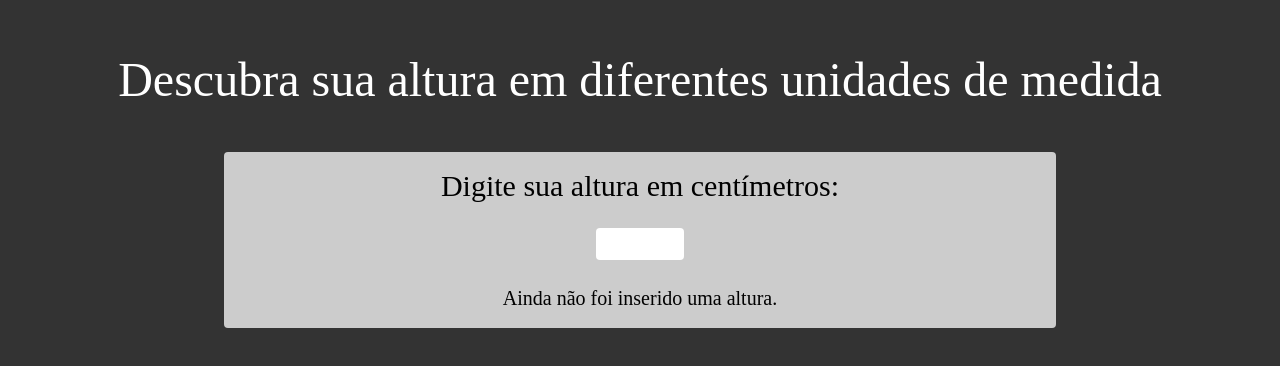
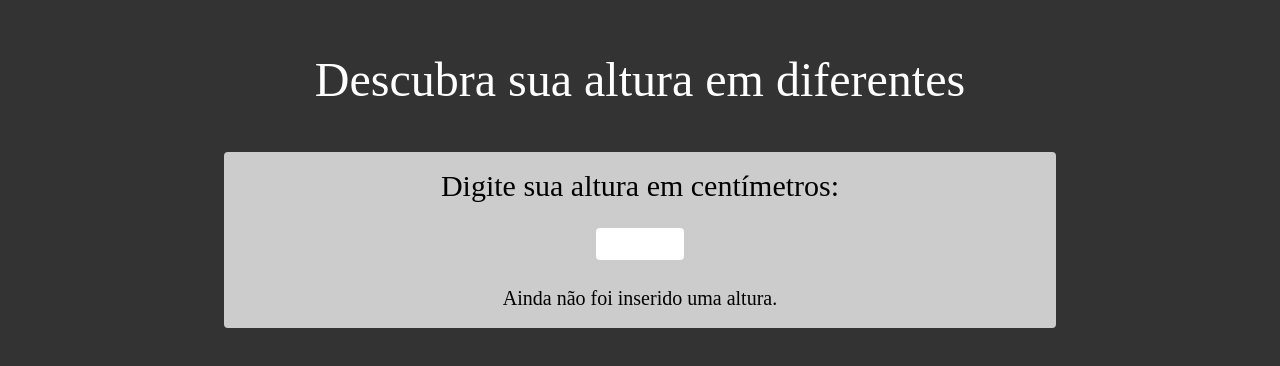
Before and after one commit to VLira96/Altura-em-cm-para-outras-escalas, a React (Create React App) app: page / in a window 1280 px wide. Shown: the top 366 px of the page. Built offline with nearby package versions, Linux system fonts and the light colour scheme.

Commit message:
deixando zoado

```diff
--- a/src/components/header.tsx
+++ b/src/components/header.tsx
@@ -2,7 +2,7 @@ const Header = () => {
     return (
         <header className="flex justify-center lg:m-12 m-4 pt-2">
             <h1 className="text-white lg:text-5xl text-4xl">
-                Descubra sua altura em diferentes unidades de medida
+                Descubra sua altura em diferentes{/*  unidades de medida */}
             </h1>
         </header>
     );
--- a/src/components/main.tsx
+++ b/src/components/main.tsx
@@ -15,10 +15,10 @@ const Main = () => {
             <div className="flex flex-col items-center text-xl">
                 {alturaCm > 0 ? <ul>
                     <li><p>{`Sua altura em centímetros é ${alturaCm}.`}</p></li>
-                    <li><p>{`Sua altura em metros é ${alturaCm / 100}.`}</p></li>
+                    {/* <li><p>{`Sua altura em metros é ${alturaCm / 100}.`}</p></li>
                     <li><p>{`Sua altura em quilômetros é ${alturaCm / 100000}.`}</p></li>
                     <li><p>{`Sua altura em pés é ${cmEmPes(alturaCm)}.`}</p></li>
-                    <li><p>{`Sua altura em polegadas é ${cmEmPolegadas(alturaCm)}.`}</p></li>
+                    <li><p>{`Sua altura em polegadas é ${cmEmPolegadas(alturaCm)}.`}</p></li> */}
                 </ul> : <p>Ainda não foi inserido uma altura.</p>}
             </div>
         </main>
```
